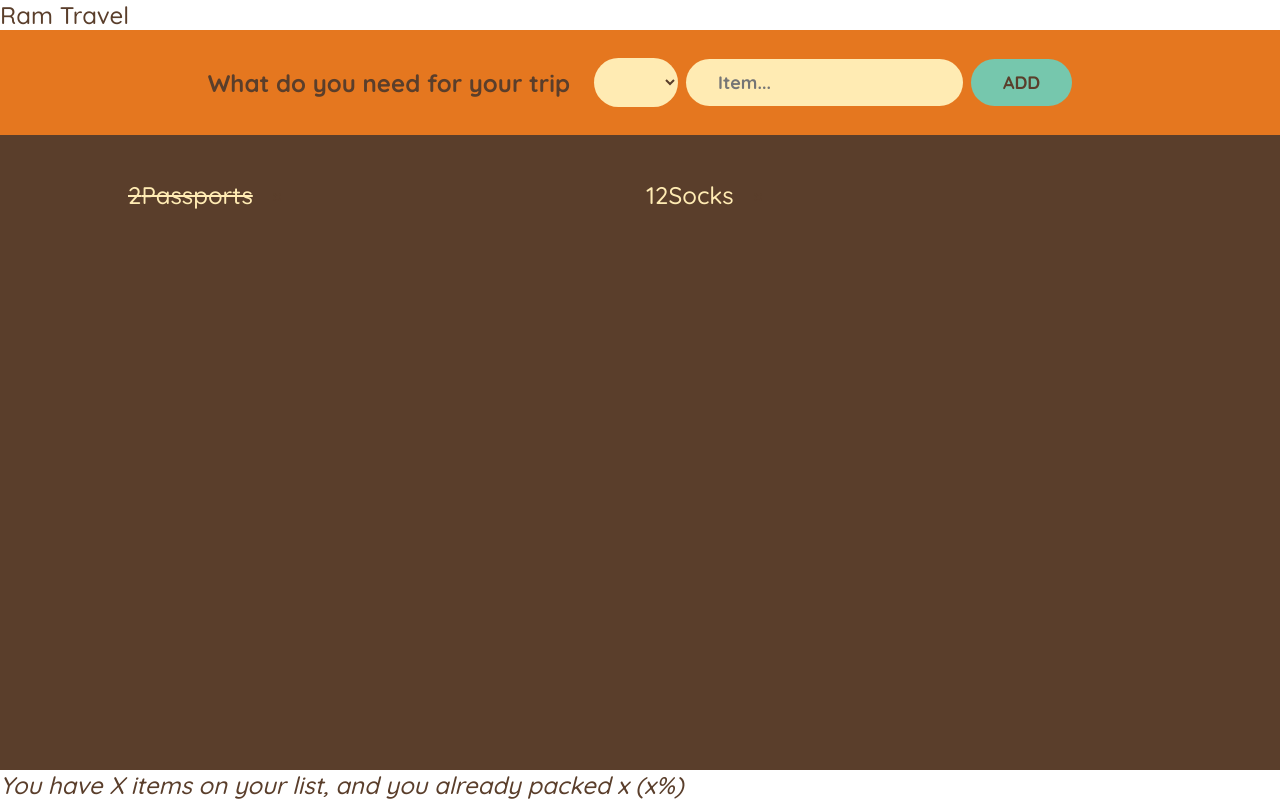
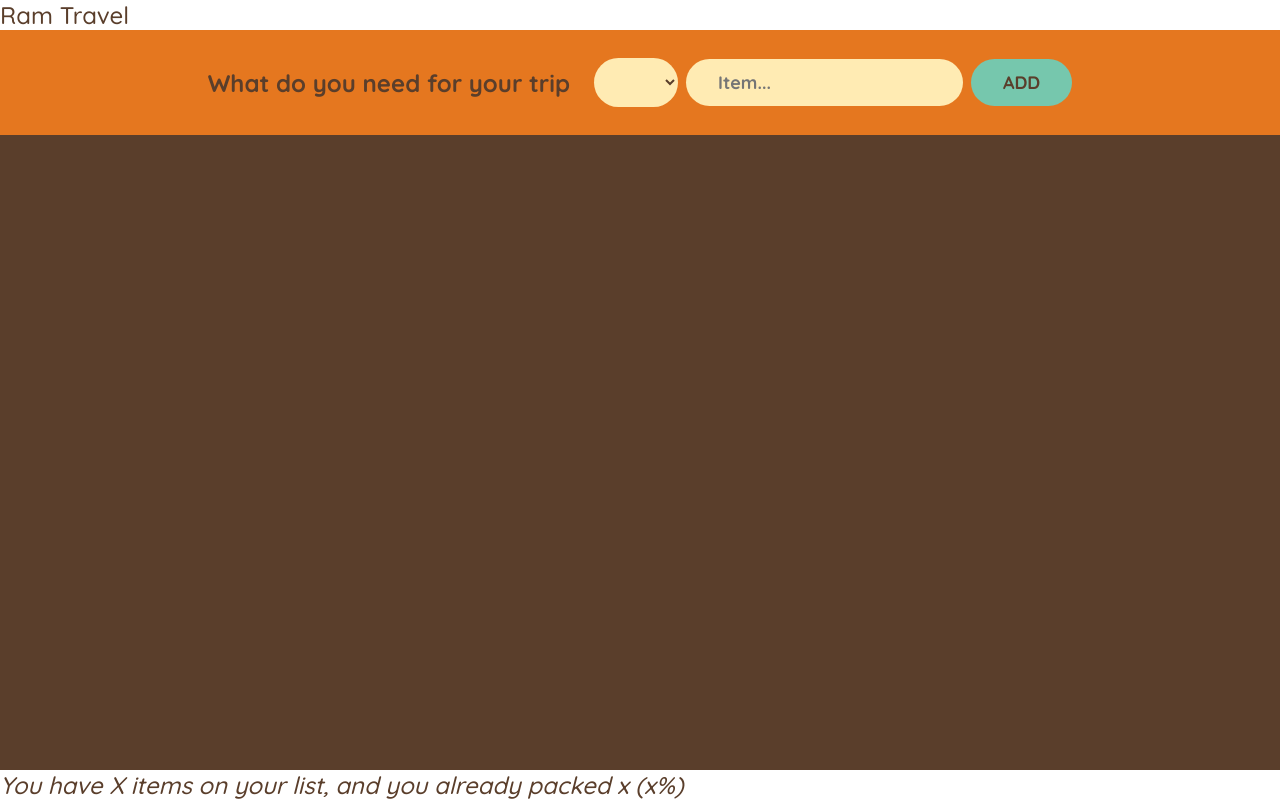
Before and after one commit to Federico-I/RamTravel, a React (Create React App) app: page / in a window 1280 px wide. Built offline with nearby package versions, Linux system fonts and the light colour scheme.

Commit message:
addITems-to-NewArray

```diff
--- a/src/App.js
+++ b/src/App.js
@@ -6,11 +6,18 @@ const initialItems = [
 ];
 
 export default function App() {
+
+  const [items, setItems] = useState([]);
+
+  function handleAddItems(item) {
+    setItems((items) => [...items, item]);
+  }
+
   return(
     <div className="app">
       <Logo />
-      <Form />
-      <PackingList />
+      <Form addItems={handleAddItems}/>
+      <PackingList passItems={items}/>
       <Stats />
     </div>
   )
@@ -22,17 +29,10 @@ function Logo() {
   )
 };
 
-function Form() {
-
-  // Controlled Element
+function Form({ addItems }) {
 
   const [itemName, setItemName ] = useState("");
   const [amount, setAmount] = useState("");
-  const [items, setItems] = useState([]);
-
-  function handleAddItems(item) {
-    setItems((items) => [...items, item]);
-  }
 
   function handleSubmit(e) {
     e.preventDefault();
@@ -40,6 +40,11 @@ function Form() {
     if (!itemName) return;
 
     const newItem = { itemName, amount, packed: false, id: Date.now()};
+
+    addItems(newItem);
+
+    setItemName("");
+    setAmount(1);
   }
 
   return(
@@ -58,11 +63,11 @@ function Form() {
   )
 };
 
-function PackingList() {
+function PackingList({ passItems }) {
   return(
     <div className="list">
       <ul>
-        {initialItems.map((item)=> (
+        {passItems.map((item)=> (
           <Item item={item} key={item.id}/>
         ))}
       </ul>
```
